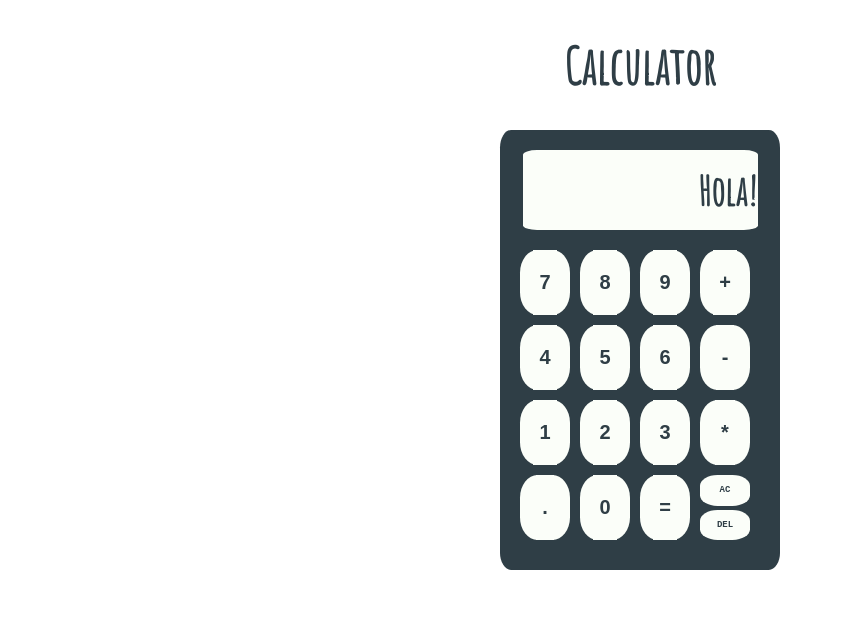
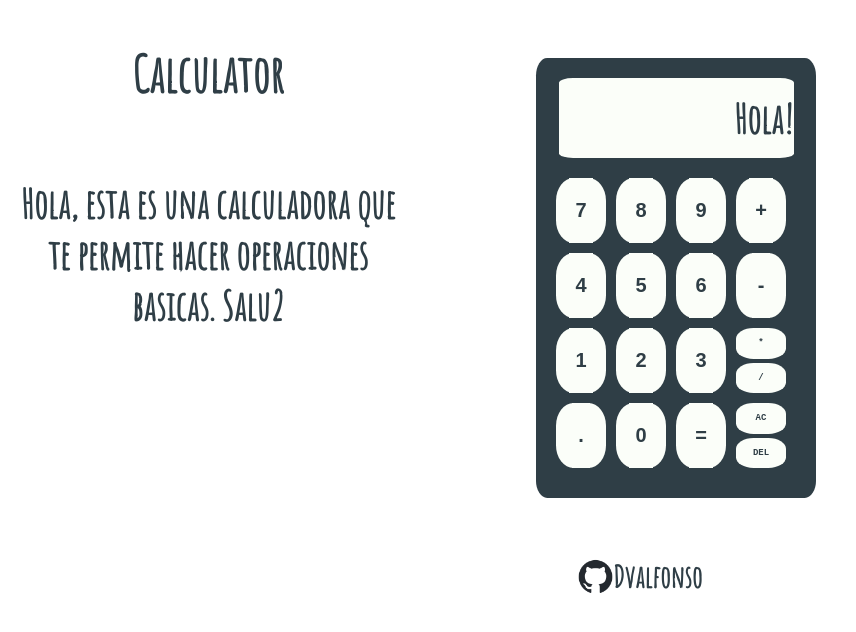
Before and after one commit to Dvalfonso/Calculator, a plain HTML site: page index.html in a window 1280 px wide. Shown: the whole page, without its empty margins (0-856 px from the left). Drawn offline with Linux system fonts and the light colour scheme.

Commit message:
Cambios en la presentacion de la pagina: Ahora la disposicion del cuerpo es en Columna con un footer nuevo La calculadora esta en un contenedor junto con un titulo y un mensaje

```diff
--- a/index.html
+++ b/index.html
@@ -11,8 +11,17 @@
     <title>Calculator</title>
 </head>
 <body>
-    <div class="header"></div>
+
+    <div id="container">
+
+        <div id="header">
             <h1>Calculator</h1>
+            <p id="par">
+                Hola, esta es una calculadora que te permite hacer operaciones basicas.
+                Salu2
+            </p>
+        </div>
+
         <div class="mid">
             <div class="calculator">
                 <div class="pant">
@@ -31,7 +40,10 @@
                     <div class="but"><button class="sat"><p>1</p></button></div>
                     <div class="but"><button class="sat"><p>2</p></button></div>
                     <div class="but"><button class="sat"><p>3</p></button></div>
-                <div class="but"><button class="sat"><p>*</p></button></div>
+                    <div class="doble" id="ult">
+                        <button class="butin" id="ac"><p class="butinText">*</p></button>
+                        <button id="del" class="butin"><p class="butinText">/</p></button>
+                    </div>
                     <div class="but"><button class="sat"><p>.</p></button></div>
                     <div class="but"><button class="sat"><p>0</p></button></div>
                     <div class="but"><button id="equal" class="sat"><p>=</p></button></div>
@@ -43,8 +55,13 @@
                 </div>
             </div>
         </div>
+    </div>
 
-    <div class="footer"></div>
+    <div class="footer">
+        <a id="link" href="https://www.github.com"><img id="github" src="github-mark.png"></img>
+            <p class="fuente">Dvalfonso</p>
+        </a>
+    </div>
     <script src="script.js"></script>
 </body>
 </html>
--- a/style.css
+++ b/style.css
@@ -2,6 +2,13 @@ h1 {
     font-family: 'Amatic SC', cursive;
     text-align: center;
     font-size: 50px;
+    color: #2f3e46;
+}
+
+#par {
+    font-family: 'Amatic SC', cursive;
+    text-align: center;
+    font-size: 40px;
     color: #2f3e46;
 }
 
@@ -17,7 +24,8 @@ h1 {
 
 .mid {
     display: flex;
-    justify-content: center;
+    justify-content:center;
+    margin-top: 50px;
 }
 
 .pant {
@@ -91,3 +99,52 @@ p {
     background-color: #FBFEF9;
     border: none;
 }
+
+
+.footer {
+    display: flex;
+    flex-direction: row;
+    align-items:center;
+    justify-content:center;
+    margin-top: 30px;
+    gap: 10px;
+}
+
+#container {
+    display: flex;
+    flex-direction:row;
+    justify-content:flex-start;
+    gap: 128px;
+}
+
+body {
+    display: flex;
+    flex-direction: column;
+}
+
+#header {
+    display: flex;
+    flex-direction: column;
+    width: 400px;
+}
+
+#github {
+    width: 35px;
+    height: 35px;
+}
+
+.fuente {
+    font-family: 'Amatic SC', cursive;
+    font-size: 30px;
+    color: #2f3e46;
+}
+
+#link {
+    display: flex;
+    flex-direction: row;
+    align-items: center;
+}
+
+a{
+    text-decoration: none;
+}
```
Also changed, not shown: github-mark.png (added). Lines whose indentation alone changed are shown as unchanged.
